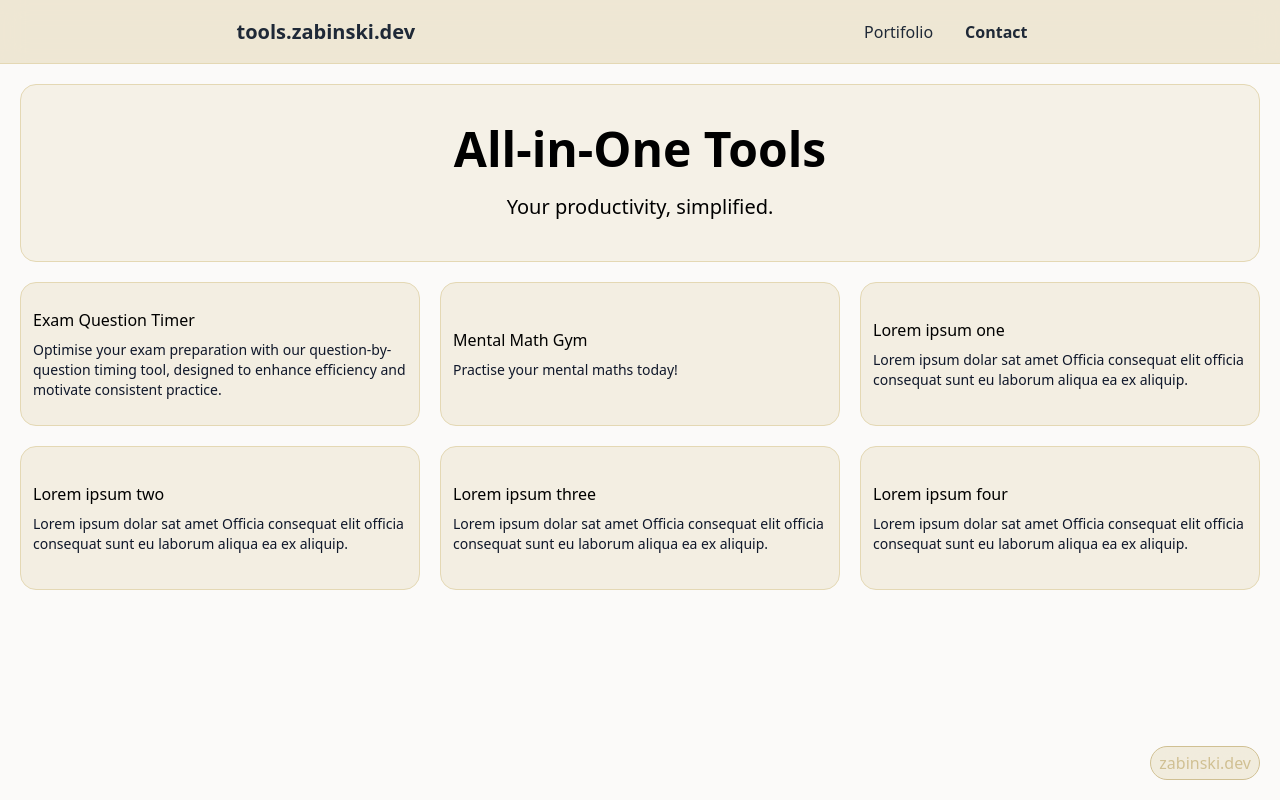
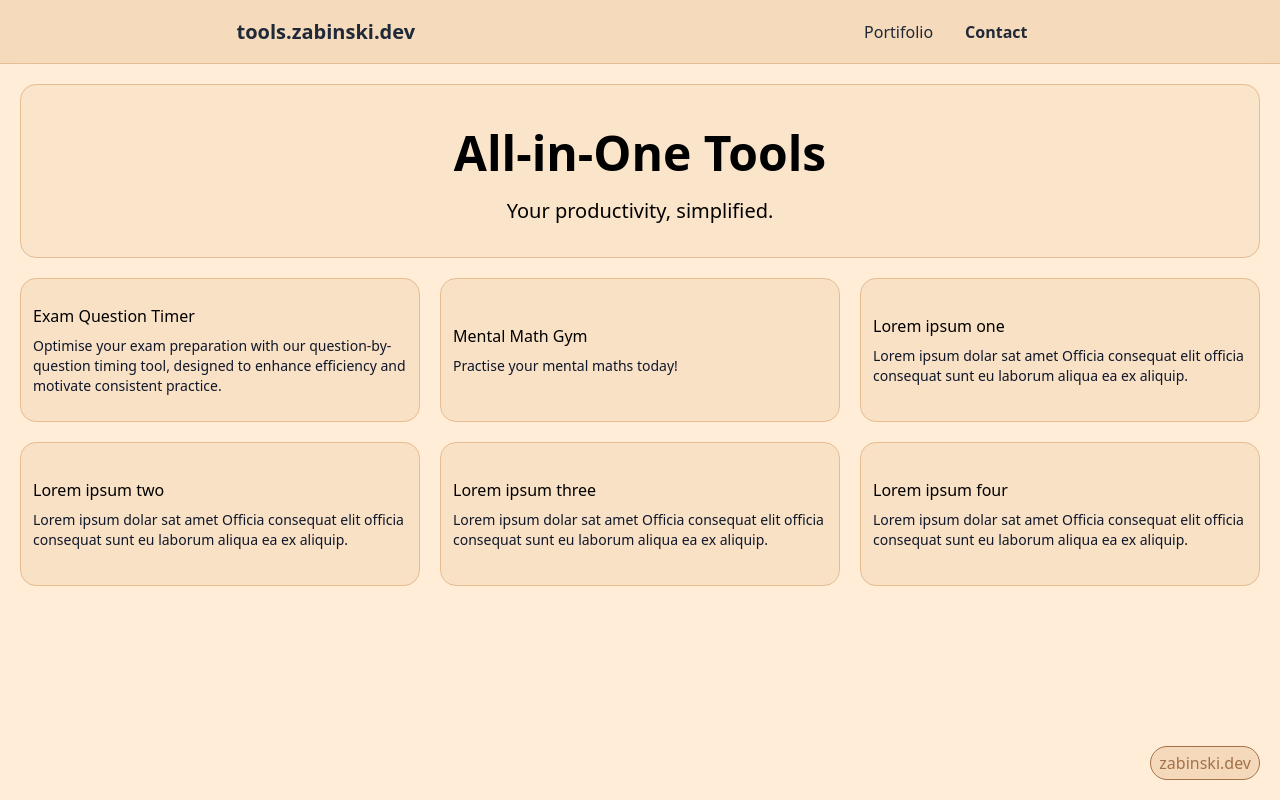
Before and after one commit to PawelZabinski/tools, a SvelteKit app: page / in a window 1280 px wide. Built offline with nearby package versions, Linux system fonts and the light colour scheme.

Commit message:
Colour scheme changes + minor UI tweaks

```diff
--- a/src/routes/+layout.svelte
+++ b/src/routes/+layout.svelte
@@ -2,7 +2,7 @@
     import "../app.css";
 </script>
 
-<a href="https://zabinski.dev" class="fixed bottom-5 right-5 px-2 py-1 bg-base-300 bg-opacity-40 backdrop-blur-2xl border border-base-400 rounded-full text-base-400">
+<a href="https://zabinski.dev" class="fixed bottom-5 right-5 px-2 py-1 bg-base-300 bg-opacity-40 backdrop-blur-2xl border border-base-600 rounded-full text-base-600">
     zabinski.dev
 </a>
 
--- a/src/routes/+page.svelte
+++ b/src/routes/+page.svelte
@@ -10,19 +10,19 @@
     }
 </script>
 
-<header class="bg-base-200 bg-opacity-80 backdrop-blur-md border-b border-base-300 fixed w-screen text-gray-800 h-16 flex justify-around items-center p-5 z-50">
+<header class="bg-base-200 bg-opacity-80 backdrop-blur-md border-b border-base-300 fixed w-screen text-gray-800 h-16 flex justify-between md:justify-around items-center p-5 z-50">
     <a href="/" class="font-bold text-xl">tools.zabinski.dev</a>
 
     <section class="md:flex hidden">
-        <a href="https://zabinski.dev" class="px-4 py-2">Portifolio</a>
-        <a href="mailto:developer@zabinski.dev" class="px-4 py-2 font-bold">Contact</a>
+        <a href="https://zabinski.dev" class="px-4 py-2 hover:bg-base-200 rounded-xl">Portifolio</a>
+        <a href="mailto:developer@zabinski.dev" class="px-4 py-2 font-bold hover:bg-base-200 rounded-xl">Contact</a>
     </section>
 
     <!-- DROPDOWN TOGGLE -->
     <button
         aria-label="Menu"
         on:click={toggleMenu}
-        class:text-amber-800={isShowingMenu}
+        class:text-base-800={isShowingMenu}
         class:text-gray-800={!isShowingMenu}
         class="md:hidden flex justify-center items-center transition-colors duration-200"
     >
@@ -67,9 +67,9 @@
 {/if}
 
 <main class="p-5 h-full">
-    <section class="text-center bg-base-200 bg-opacity-40 border border-base-300 rounded-2xl py-10">
-        <h1 class="text-5xl font-bold">All-in-One Tools</h1>
-        <p class="text-xl pt-5">Your productivity, simplified.</p>
+    <section class="text-center bg-base-200 bg-opacity-40 border border-base-300 rounded-2xl py-8">
+        <h1 class="text-3xl sm:text-5xl p-3 font-bold">All-in-One Tools</h1>
+        <p class="text-md sm:text-xl pt-2">Your productivity, simplified.</p>
     </section>
 
     <section class="w-full mx-auto grid gap-5 place-items-center grid-cols-1 md:grid-cols-2 lg:grid-cols-3 py-5 h-full">
--- a/tailwind.config.js
+++ b/tailwind.config.js
@@ -4,10 +4,15 @@ export default {
   theme: {
     extend: {
       colors: {
-        "base-100": "#fbfaf9",
-        "base-200": "#ece3cb",
-        "base-300": "#e4d8b4",
-        "base-400": "#d0c093",
+        "base-100": "#ffedd8",
+        "base-200": "#f3d5b5",
+        "base-300": "#e7bc91",
+        "base-400": "#d4a276",
+        "base-500": "#bc8a5f",
+        "base-600": "#a47148",
+        "base-700": "#8b5e34",
+        "base-800": "#6f4518",
+        "base-900": "#603808",
         "pastel-orange": "#F7D9C4",
       },
     },
```
